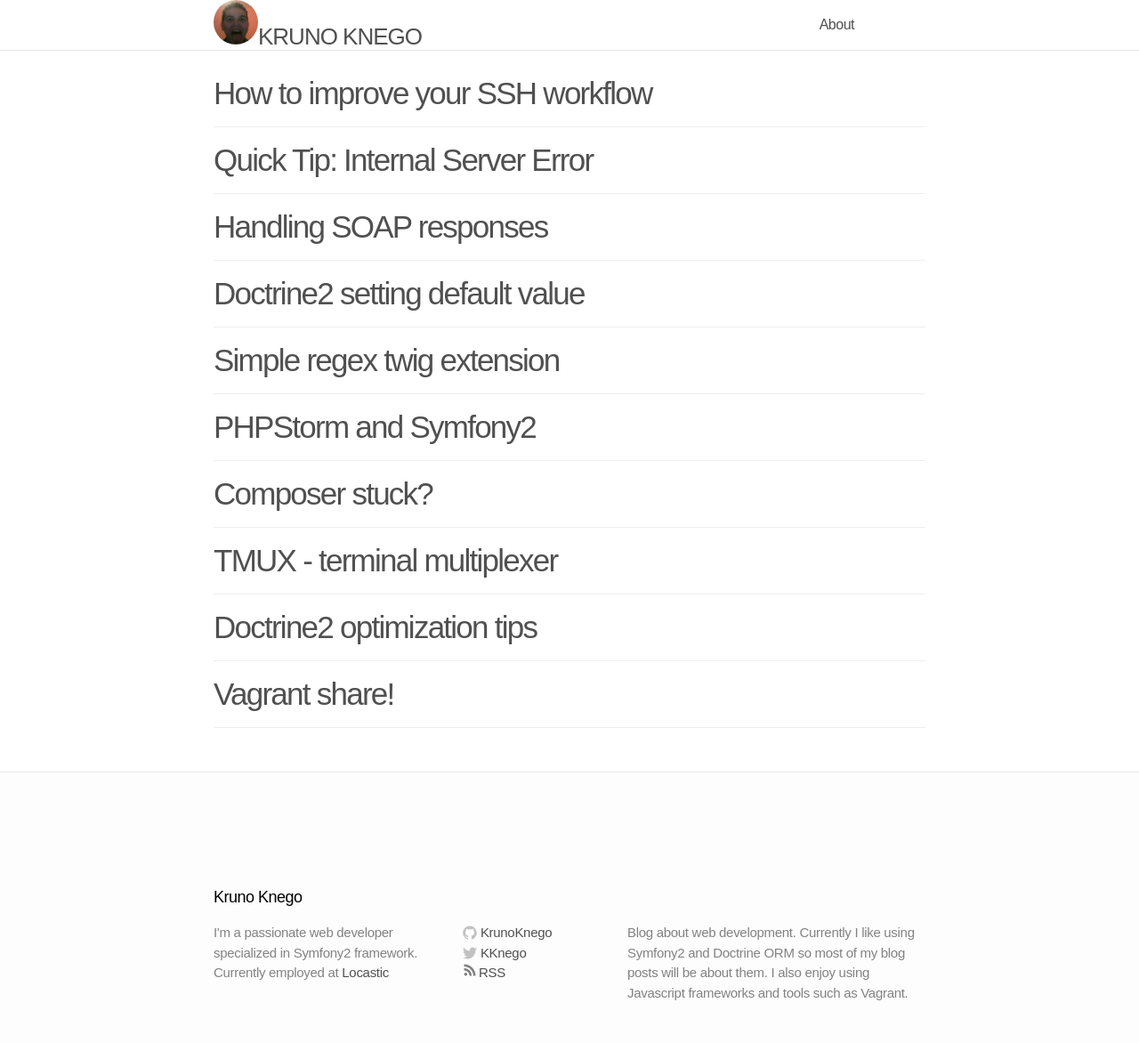
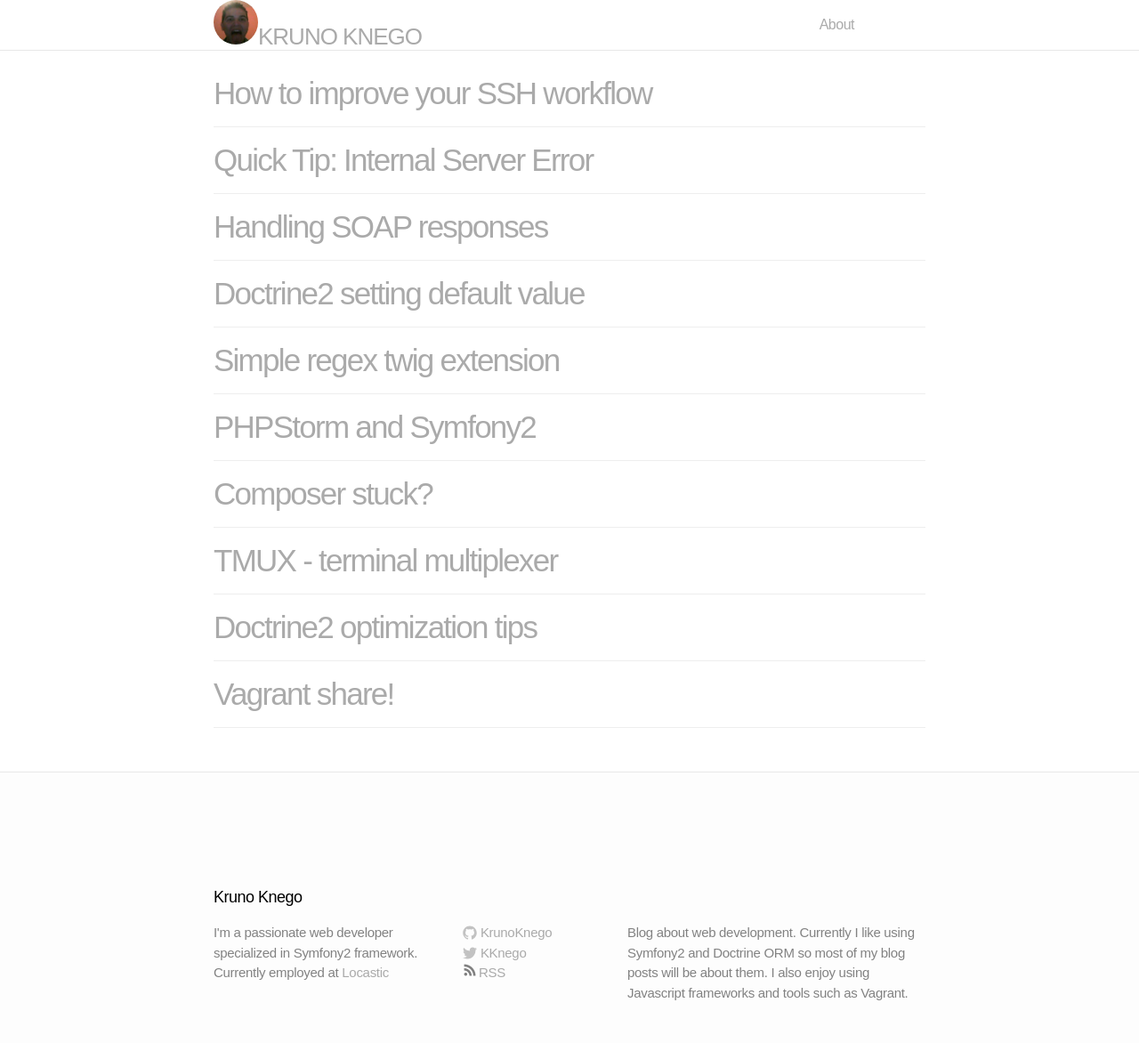
Before and after one commit to guotechfin/KrunoKnego.github.io, a Jekyll site: the page built from index.html, in a window 1280 px wide. Shown: the whole page at 89% size. Built offline with Jekyll 4.4.1, drawn with Linux system fonts in a browser that asks for light colours; the list of posts is cut into pages by our own code.

Commit message:
Index page fixes.

```diff
--- a/css/extra.css
+++ b/css/extra.css
@@ -112,22 +112,22 @@
 
 /* unvisited link */
 a:link {
-    color: #505050 !important;
+    color: #AAAAAA !important;
 }
 
 /* visited link */
 a:visited {
-    color: #505050 !important;
+    color: #AAAAAA !important;
 }
 
 /* mouse over link */
 a:hover {
-    color: #505050 !important;
+    color: #AAAAAA !important;
 }
 
 /* selected link */
 a:active {
-    color: #505050 !important;
+    color: #AAAAAA !important;
 }
 
 .post-header h2 {
@@ -142,5 +142,5 @@
     letter-spacing: -1.75px !important;
     line-height: 1 !important;
     font-weight: 300 !important;
-    color: #505050;
+    color: #AAAAAA;
 }
```
